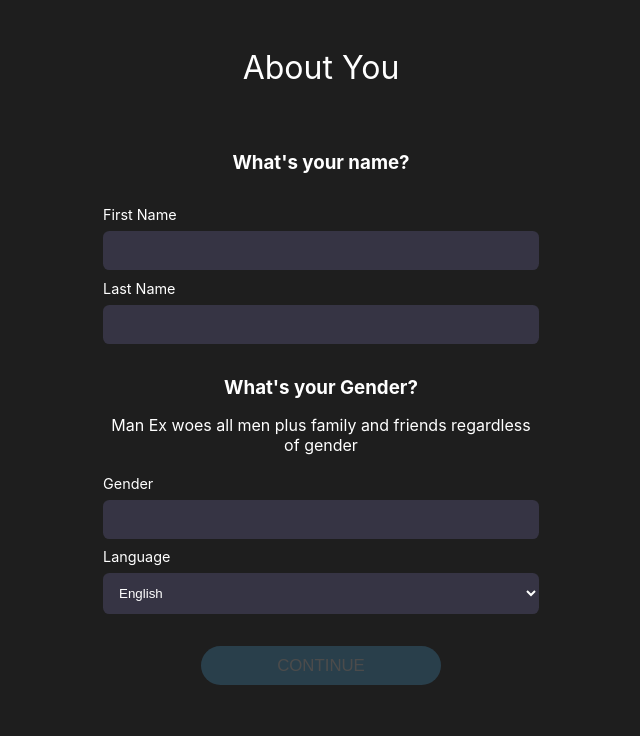
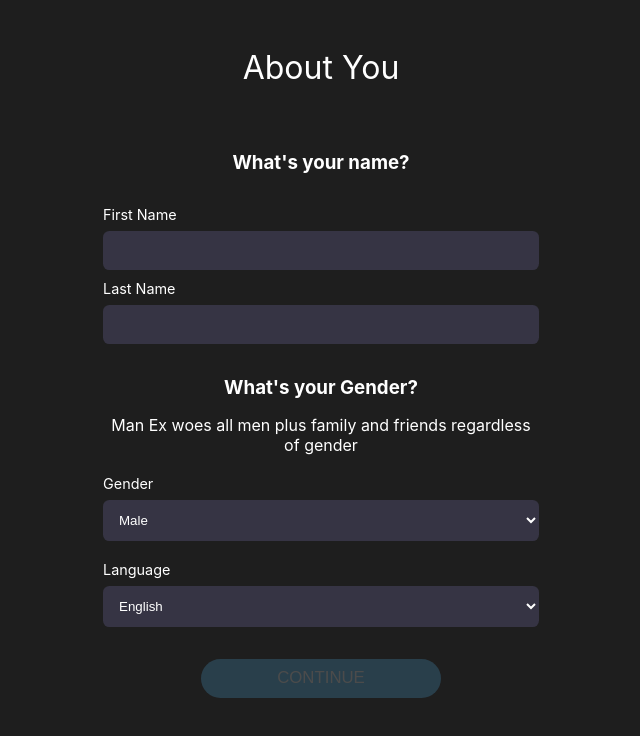
Before and after one commit to ManExpeditions/man-ex-app, a React (Create React App) app in the folder user-client/: page /onboarding/1 in a window 1280 px wide. Shown: the top 736 px of the page, without its empty margins (319-959 px from the left). Built offline with nearby package versions, Linux system fonts and the light colour scheme.

Commit message:
:art: chore: use selectbox for selecting gender

```diff
--- a/user-client/src/pages/OnboardingPages/AboutYouPage/AboutYouPage.js
+++ b/user-client/src/pages/OnboardingPages/AboutYouPage/AboutYouPage.js
@@ -12,7 +12,6 @@ export default function AboutYouPage(props) {
 
   const [firstNameValidationError, setFirstNameValidationError] = useState("");
   const [lastNameValidationError, setLastNameValidationError] = useState("");
-  const [genderValidationError, setGenderValidationError] = useState("");
 
   const [buttonDisabled, setButtonDisabled] = useState(true);
 
@@ -20,11 +19,10 @@ export default function AboutYouPage(props) {
 
   useEffect(() => {
     if (
-      inputValidator.areAllNotEmpty([firstName, lastName, gender]) &&
+      inputValidator.areAllNotEmpty([firstName, lastName]) &&
       inputValidator.areAllEmpty([
         firstNameValidationError,
         lastNameValidationError,
-        genderValidationError,
       ])
     ) {
       setButtonDisabled(false);
@@ -32,12 +30,10 @@ export default function AboutYouPage(props) {
       setButtonDisabled(true);
     }
   }, [
+    inputValidator,
     firstName,
+    lastName,
     firstNameValidationError,
-    gender,
-    genderValidationError,
-    inputValidator,
-    lastName,
     lastNameValidationError,
   ]);
 
@@ -73,22 +69,20 @@ export default function AboutYouPage(props) {
           Man Ex woes all men plus family and friends regardless of gender
         </p>
         <br />
-        <InputBox
+        <SelectBox
           label="Gender"
           type="text"
-          inputState={gender}
-          setInputState={setGender}
-          inputValidationError={genderValidationError}
-          setInputValidationError={setGenderValidationError}
-          validationType="length"
-        ></InputBox>
+          options={["Male", "Female", "Non-binary", "Other"]}
+          optionState={gender}
+          setOptionState={setGender}
+        ></SelectBox>
+        <br />
         <SelectBox
           label="Language"
           type="text"
           options={["English", "Spanish", "Portuguese"]}
           optionState={language}
           setOptionState={setLanguage}
-          inputValidationError={genderValidationError}
         ></SelectBox>
       </main>
       <button
```
